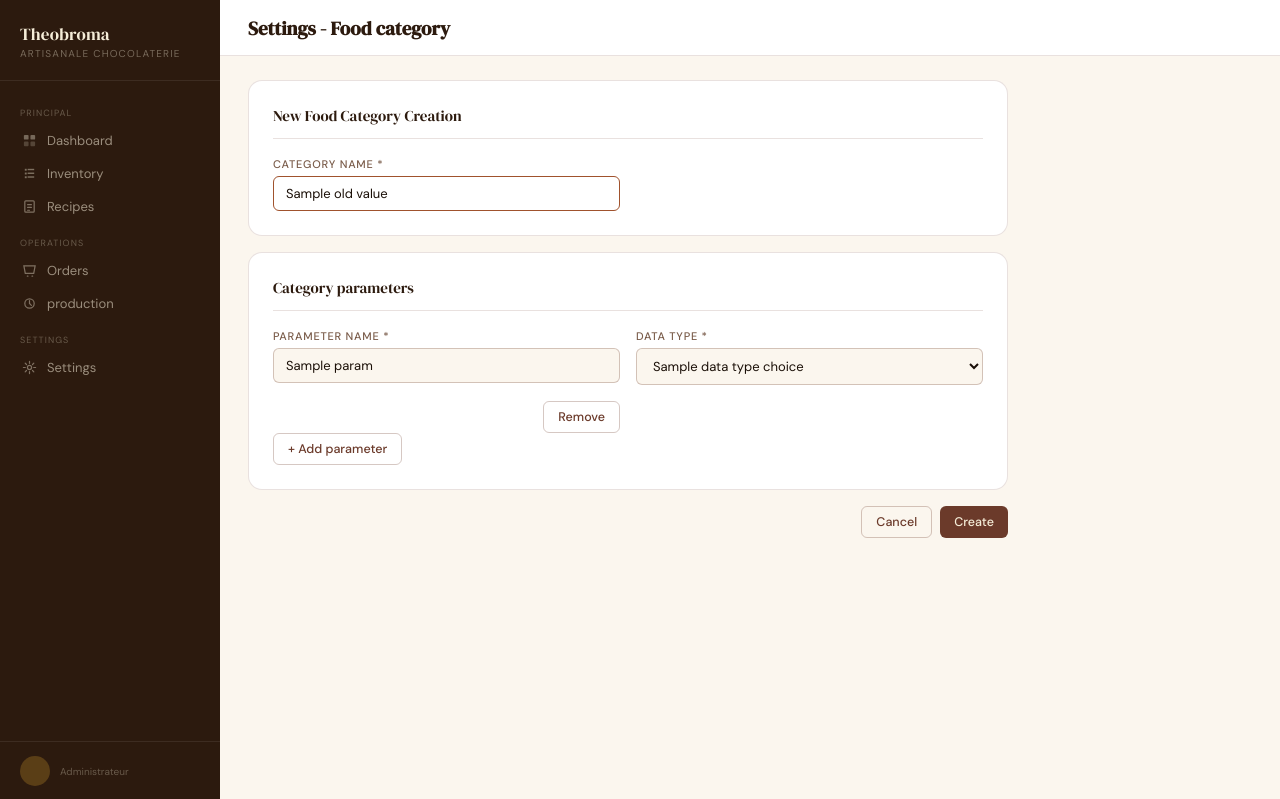
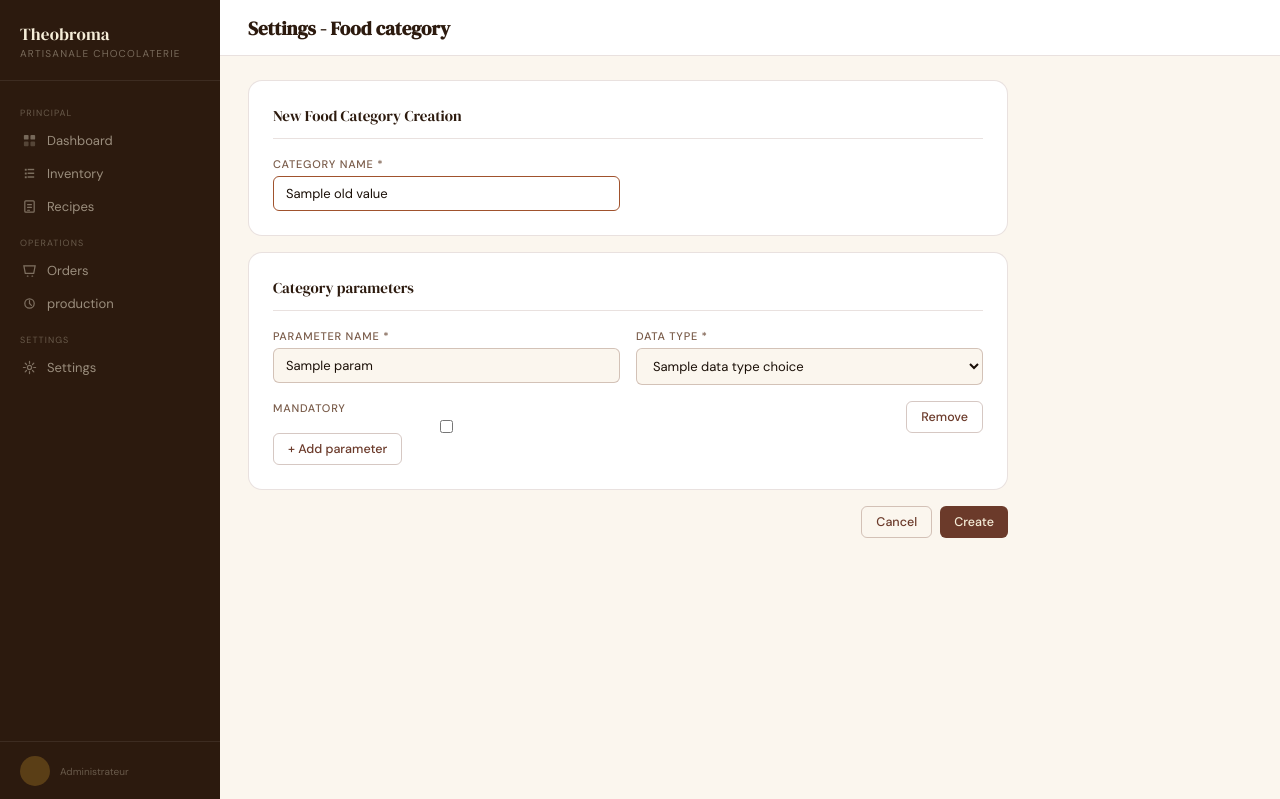
Before and after one commit to RobotManYT/Theobroma, a Django app: template configuration/templates/category/form.html in a window 1280 px wide. Shown: the top 799 px of the page. Run offline with Django 5.2, Linux system fonts and the light colour scheme; the template is opened without the code that fills it: most values are stand-ins (such as "Sample title", 1, 10 or a date in 2020); some libraries are stand-ins or nearby versions.

Commit message:
Started adding ismandatory field food category attributes

```diff
--- a/configuration/templates/category/form.html
+++ b/configuration/templates/category/form.html
@@ -56,6 +56,11 @@
                                     </option>
                                 {% endfor %}
                             </select>
+                        </div>
+
+                        <div class="form-group">
+                            <label class="form-label">Mandatory</label>
+                            <input type="checkbox" name="isMandatory" >
                         </div>
 
                         <div class="form-group" style="display:flex; align-items:end;">
```
